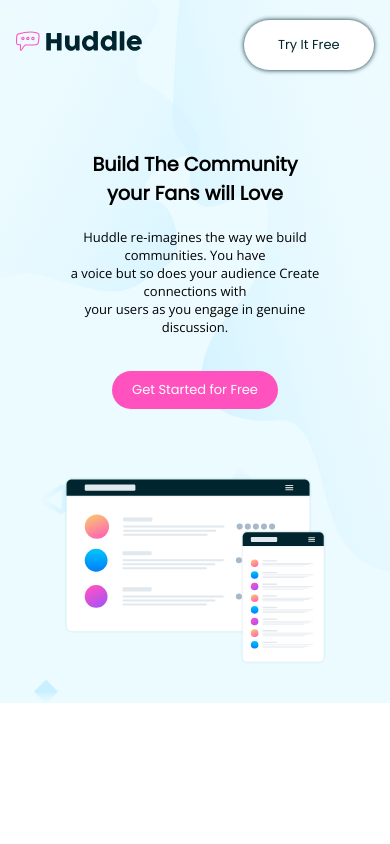
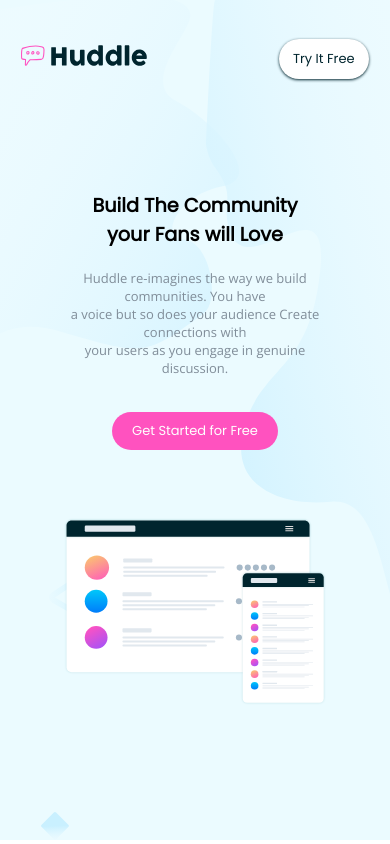
Before and after one commit to Petsamuel/landing-page, a plain HTML site: page index.html in a window 390 px wide. Shown: the top 844 px of the page. Drawn offline with nearby package versions, Linux system fonts and the light colour scheme.

Commit message:
paragraphs color

```diff
--- a/assets/style.css
+++ b/assets/style.css
@@ -54,10 +54,9 @@ header {
     background-color: white;
     align-self: center;
     border-radius: 4rem;
-    padding: 15px 10px;
+    padding: 10px 10px;
     text-transform: capitalize;
     cursor: pointer;
-    box-shadow: 0px 0px 5px var(--Very-Dark-Cyan);
 }
 
 .navtext {
@@ -72,6 +71,10 @@ header {
 a {
     text-decoration: none;
     color: var(--Very-Dark-Cyan);
+}
+
+p {
+    color: var(--Grayish-Blue);
 }
 
 .row2 {
@@ -121,7 +124,7 @@ a {
 }
 
 .shadow {
-    box-shadow: 0px 1px 3px 0px rgb(68, 66, 66);
+    box-shadow: 0px 1px 3px 0px var(--Very-Dark-Cyan);
 }
 
 
@@ -365,7 +368,20 @@ footer {
         width: 100%;
         padding: 3rem 1rem;
     }
+    .reverse {
+        display: flex;
+        flex-direction: row-reverse;
+        justify-content: center;
+    }
     /***** End Section 2 *****/
+    .action-btn {
+        background: var(--Pink);
+        text-align: center;
+        margin: 20px;
+        border-radius: 20px;
+        cursor: pointer;
+        font-size: small;
+    }
 }
 
 @media screen and (max-width:600px) {
@@ -376,7 +392,7 @@ footer {
         background-clip: content-box;
     }
     .heroContainer {
-        padding-top: 5%;
+        padding-top: 10%;
         display: flex;
         flex-direction: row;
         flex-grow: inherit;
@@ -393,6 +409,7 @@ footer {
         width: 130px;
     }
     .intro-text>h1 {
+        padding-top: 2rem;
         font-size: larger;
     }
     .paragraph {
@@ -400,13 +417,13 @@ footer {
         font-size: small;
         text-align: center;
     }
-    .mockup>img {
+    .mockupimg>img {
         width: 100%;
-        padding: 2rem 1rem;
+        padding-bottom: 8rem;
     }
     .navaction {
         font-size: small;
-        width: 130px;
+        width: 90px;
         text-align: center;
     }
     .navtext {
@@ -495,11 +512,6 @@ footer {
         flex-direction: column;
         row-gap: 3rem;
     }
-    section {
-        display: flex;
-        justify-content: center;
-        text-align: center;
-    }
     .contactPoper {
         position: relative;
     }
--- a/index.html
+++ b/index.html
@@ -26,7 +26,7 @@
                 <div class="space"></div>
                 <div class="space"></div>
                 <div class="space"></div>
-                <div class="navaction ">
+                <div class="navaction shadow">
                     <div class="navlink ">
                         <a href="#" class="navtext ">Try it free</a>
                     </div>
@@ -40,14 +40,14 @@
             <div class="intro">
                 <div class="intro-text">
                     <h1>Build The Community <br> your Fans will Love</h1>
-                    <div class="paragraph">
+                    <p class="paragraph">
                         Huddle re-imagines the way we build communities. You have <br> a voice but so does your audience Create connections with <br> your users as you engage in genuine discussion.
-                    </div>
-                    <div class="action-container">
+                    </p>
+                    <div class="action-container ">
                         <div class="action-btn">
                             <a href="">Get Started for Free</a>
                         </div>
-                        <div class="space"></div>
+
                     </div>
 
 
@@ -101,7 +101,7 @@
                 <div class="mailing shadow">
                     <div class="mailing-content">
                         <div class="outro-text">
-                            <p class> Ready to Build Your Community? </p>
+                            <span class> Ready to Build Your Community? </span>
                         </div>
 
                         <div class="action-btn shadow footbtn">
```
